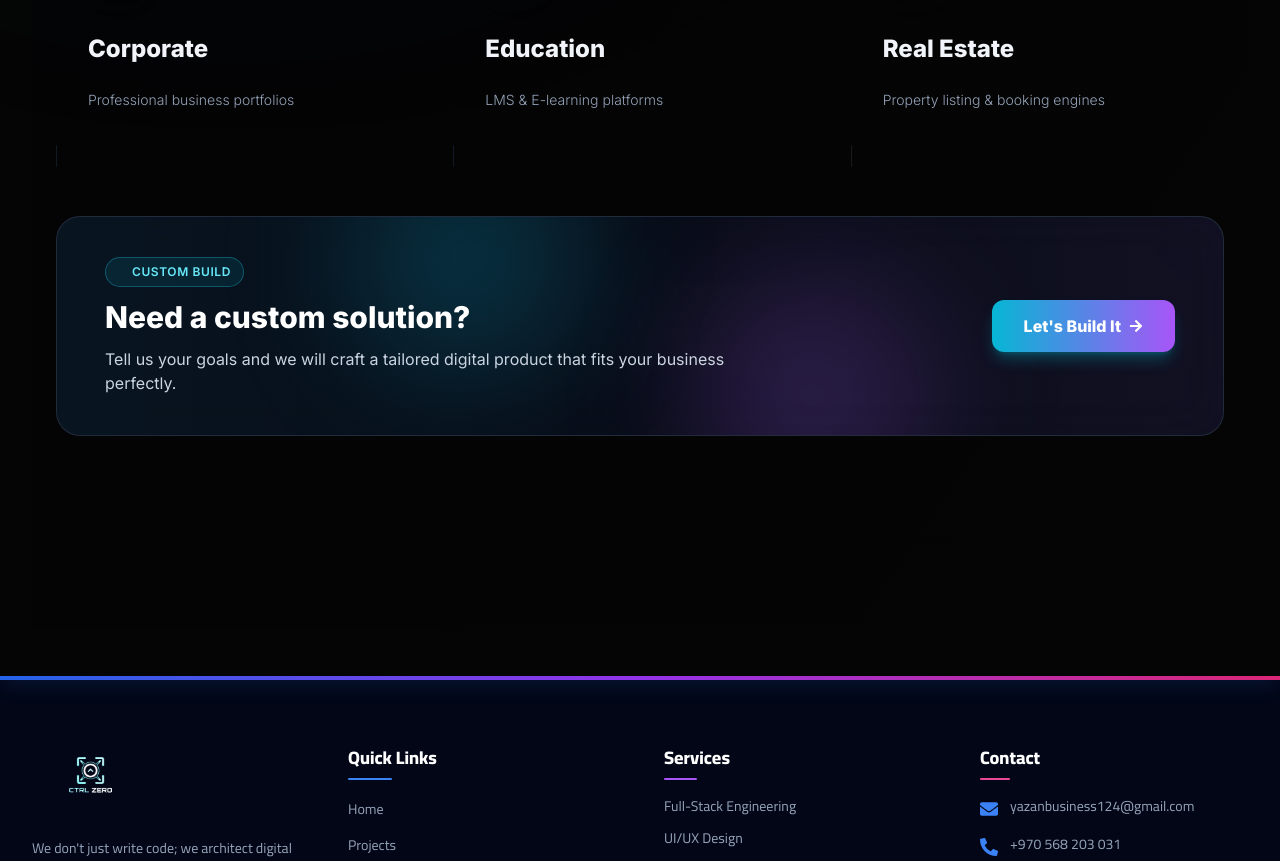
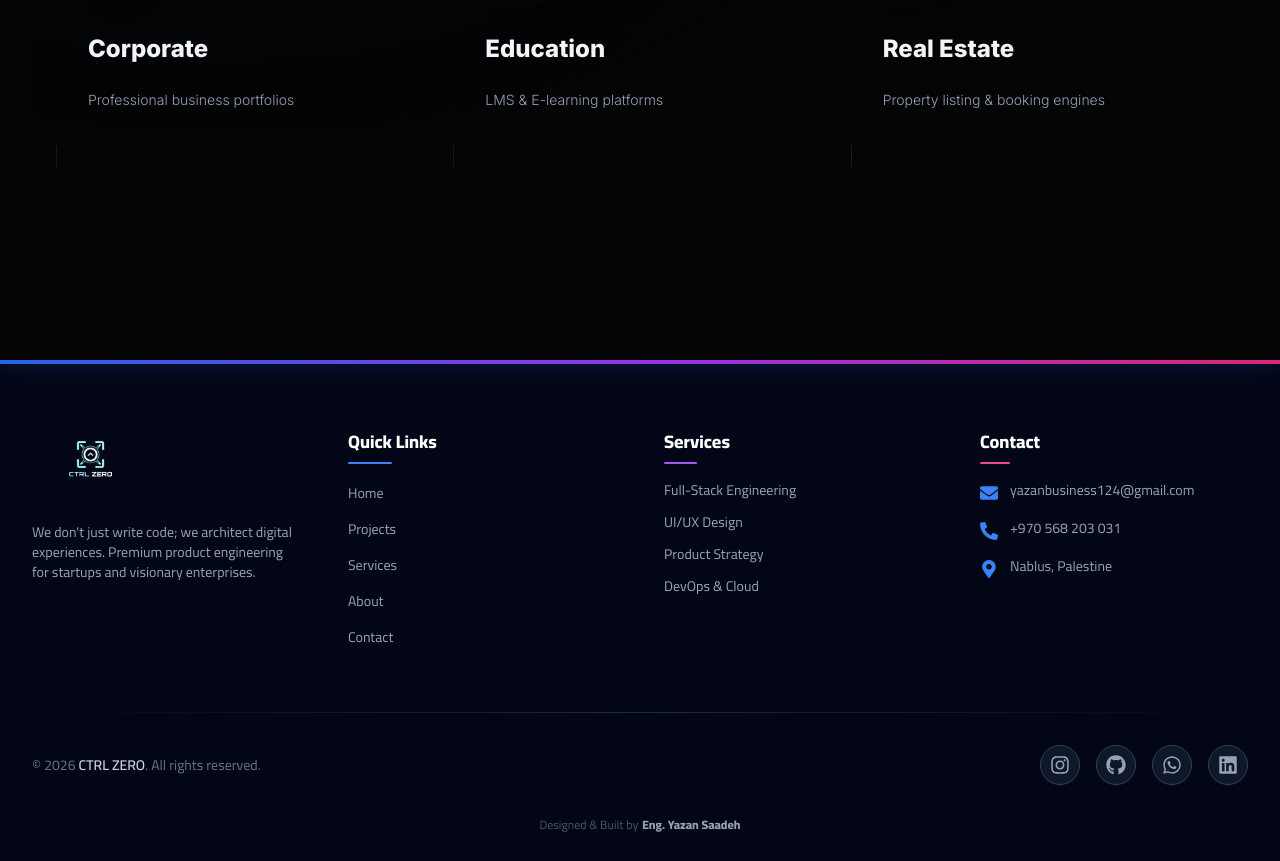
Before and after one commit to 8bbxc/ctrl-zero-project, a React (Vite) app in the folder client/: page /projects in a window 1280 px wide. Shown: the part 1240-2101 px from the top of the page. Built offline with nearby package versions, Linux system fonts and the light colour scheme; grey boxes are pictures that could not be loaded; what tailwindcss-rtl would draw is missing.

Commit message:
move custom CTA from projects to services and localize it

```diff
--- a/client/src/i18n-complete.js
+++ b/client/src/i18n-complete.js
@@ -90,7 +90,9 @@ const resources = {
         noDesc: 'No detailed description available yet.',
         quote: "We don't just deliver code; we engineer solutions that drive measurable business growth.",
         explore: 'View Details',
+        customCtaBadge: 'Custom Build',
         customCtaText: 'Need a custom solution tailored to your business?',
+        customCtaSubtext: 'Tell us your goals and we will craft a tailored digital product that fits your business perfectly.',
         customCtaButton: 'Start a Project'
       },
       // About Page
@@ -178,11 +180,7 @@ const resources = {
         ,
         liveDemo: 'Live Demo',
         codeLabel: 'Code',
-        visitLive: 'View Live',
-        customCtaBadge: 'Custom Build',
-        customCtaText: 'Need a custom solution?',
-        customCtaSubtext: 'Tell us your goals and we will craft a tailored digital product that fits your business perfectly.',
-        customCtaButton: 'Let\'s Build It'
+        visitLive: 'View Live'
       },
       // Project Sectors & Filters
       sectors: {
@@ -394,7 +392,9 @@ const resources = {
         noDesc: 'لا يوجد وصف تفصيلي متاح حالياً.',
         quote: 'نحن لا نقدم مجرد كود، بل نبني حلولاً هندسية تدفع عجلة نمو مشروعك.',
         explore: 'استعراض التفاصيل',
+        customCtaBadge: 'حل مخصص',
         customCtaText: 'هل تحتاج حلاً مخصصًا يلائم طبيعة عملك؟',
+        customCtaSubtext: 'احكِ لنا أهدافك، وسنصنع لك منتجًا رقميًا مصممًا بدقة ليلائم طبيعة عملك.',
         customCtaButton: 'ابدأ مشروعك'
       },
       // About Page
@@ -482,11 +482,7 @@ const resources = {
         ,
         liveDemo: 'عرض',
         codeLabel: 'الكود',
-        visitLive: 'زيارة الموقع',
-        customCtaBadge: 'حل مخصص',
-        customCtaText: 'تحتاج حلاً مخصصًا؟',
-        customCtaSubtext: 'احكِ لنا أهدافك، وسنصنع لك منتجًا رقميًا مصممًا بدقة ليلائم طبيعة عملك.',
-        customCtaButton: 'ابدأ الآن'
+        visitLive: 'زيارة الموقع'
       },
       // Project Sectors & Filters
       sectors: {
--- a/client/src/pages/Projects.jsx
+++ b/client/src/pages/Projects.jsx
@@ -291,48 +291,6 @@ export default function Projects() {
           ))}
         </div>
 
-        {/* --- Custom Solution CTA --- */}
-        <motion.section
-          initial={{ opacity: 0, y: 24 }}
-          whileInView={{ opacity: 1, y: 0 }}
-          viewport={{ once: true, margin: '-80px' }}
-          transition={{ duration: 0.6 }}
-          className="relative mt-16 md:mt-24 rounded-3xl overflow-hidden border border-slate-700/60 bg-slate-900/50 backdrop-blur-xl"
-        >
-          <div className="absolute inset-0 pointer-events-none">
-            <div className="absolute -top-20 left-1/4 w-60 h-60 rounded-full bg-cyan-500/20 blur-3xl" />
-            <div className="absolute -bottom-20 right-1/4 w-60 h-60 rounded-full bg-purple-500/20 blur-3xl" />
-            <div className="absolute inset-0 bg-gradient-to-r from-cyan-500/5 via-transparent to-purple-500/5" />
-          </div>
-
-          <div className="relative z-10 px-5 sm:px-8 lg:px-12 py-8 md:py-10">
-            <div className="flex flex-col lg:flex-row lg:items-center lg:justify-between gap-6 md:gap-8">
-              <div className={`space-y-3 ${isArabic ? 'text-right' : 'text-left'}`}>
-                <span className="inline-flex items-center gap-2 px-3 py-1.5 rounded-full border border-cyan-400/30 bg-cyan-500/10 text-cyan-300 text-[11px] sm:text-xs font-semibold tracking-wider uppercase">
-                  <span className="w-1.5 h-1.5 rounded-full bg-cyan-400 animate-pulse" />
-                  {t('projects.customCtaBadge')}
-                </span>
-                <h3 className="text-xl sm:text-2xl lg:text-3xl font-black text-white leading-tight">
-                  {t('projects.customCtaText')}
-                </h3>
-                <p className="text-slate-300 text-sm sm:text-base max-w-2xl">
-                  {t('projects.customCtaSubtext')}
-                </p>
-              </div>
-
-              <div className="w-full lg:w-auto">
-                <Link
-                  to="/contact"
-                  className="group inline-flex w-full lg:w-auto items-center justify-center gap-2 px-6 sm:px-8 py-3.5 min-h-[46px] rounded-xl bg-gradient-to-r from-cyan-500 to-purple-500 text-white font-bold text-sm sm:text-base shadow-lg shadow-cyan-500/30 hover:shadow-cyan-500/50 hover:scale-[1.02] active:scale-[0.98] transition-all duration-300"
-                >
-                  <span>{t('projects.customCtaButton')}</span>
-                  <FaArrowRight className={`text-sm transition-transform duration-300 ${isArabic ? 'rotate-180 group-hover:-translate-x-1' : 'group-hover:translate-x-1'}`} />
-                </Link>
-              </div>
-            </div>
-          </div>
-        </motion.section>
-
       </div>
     </div>
   )
--- a/client/src/pages/Services.jsx
+++ b/client/src/pages/Services.jsx
@@ -374,16 +374,44 @@ export default function Services() {
           initial={{ opacity: 0, y: 20 }}
           whileInView={{ opacity: 1, y: 0 }}
           viewport={{ once: true }}
-          className="text-center mt-24"
+          className="relative mt-24 rounded-3xl overflow-hidden border border-slate-700/60 bg-slate-900/50 backdrop-blur-xl"
         >
-          <p className="text-slate-400 mb-6">{t('services.customCtaText') || 'Looking for something specific?'}</p>
-          <Link
-            to="/contact"
-            className="inline-flex items-center gap-2 px-8 py-4 bg-white text-black rounded-full font-bold hover:bg-slate-200 transition-colors"
-          >
-            <span>{t('services.customCtaButton') || 'Contact Us'}</span>
-            {isRtl ? <FaArrowLeft /> : <FaArrowRight />}
-          </Link>
+          <div className="absolute inset-0 pointer-events-none">
+            <div className="absolute -top-20 left-1/4 w-60 h-60 rounded-full bg-cyan-500/20 blur-3xl" />
+            <div className="absolute -bottom-20 right-1/4 w-60 h-60 rounded-full bg-purple-500/20 blur-3xl" />
+            <div className="absolute inset-0 bg-gradient-to-r from-cyan-500/5 via-transparent to-purple-500/5" />
+          </div>
+
+          <div className="relative z-10 px-5 sm:px-8 lg:px-12 py-8 md:py-10">
+            <div className="flex flex-col lg:flex-row lg:items-center lg:justify-between gap-6 md:gap-8">
+              <div className={`space-y-3 ${isRtl ? 'text-right' : 'text-left'}`}>
+                <span className="inline-flex items-center gap-2 px-3 py-1.5 rounded-full border border-cyan-400/30 bg-cyan-500/10 text-cyan-300 text-[11px] sm:text-xs font-semibold tracking-wider uppercase">
+                  <span className="w-1.5 h-1.5 rounded-full bg-cyan-400 animate-pulse" />
+                  {t('services.customCtaBadge') || 'Custom Build'}
+                </span>
+                <h3 className="text-xl sm:text-2xl lg:text-3xl font-black text-white leading-tight">
+                  {t('services.customCtaText') || 'Looking for something specific?'}
+                </h3>
+                <p className="text-slate-300 text-sm sm:text-base max-w-2xl">
+                  {t('services.customCtaSubtext') || 'Tell us your goals and we will craft a tailored digital product that fits your business perfectly.'}
+                </p>
+              </div>
+
+              <div className="w-full lg:w-auto">
+                <Link
+                  to="/contact"
+                  className="group inline-flex w-full lg:w-auto items-center justify-center gap-2 px-6 sm:px-8 py-3.5 min-h-[46px] rounded-xl bg-gradient-to-r from-cyan-500 to-purple-500 text-white font-bold text-sm sm:text-base shadow-lg shadow-cyan-500/30 hover:shadow-cyan-500/50 hover:scale-[1.02] active:scale-[0.98] transition-all duration-300"
+                >
+                  <span>{t('services.customCtaButton') || 'Contact Us'}</span>
+                  {isRtl ? (
+                    <FaArrowLeft className="text-sm transition-transform duration-300 group-hover:-translate-x-1" />
+                  ) : (
+                    <FaArrowRight className="text-sm transition-transform duration-300 group-hover:translate-x-1" />
+                  )}
+                </Link>
+              </div>
+            </div>
+          </div>
         </motion.div>
 
       </div>
```
